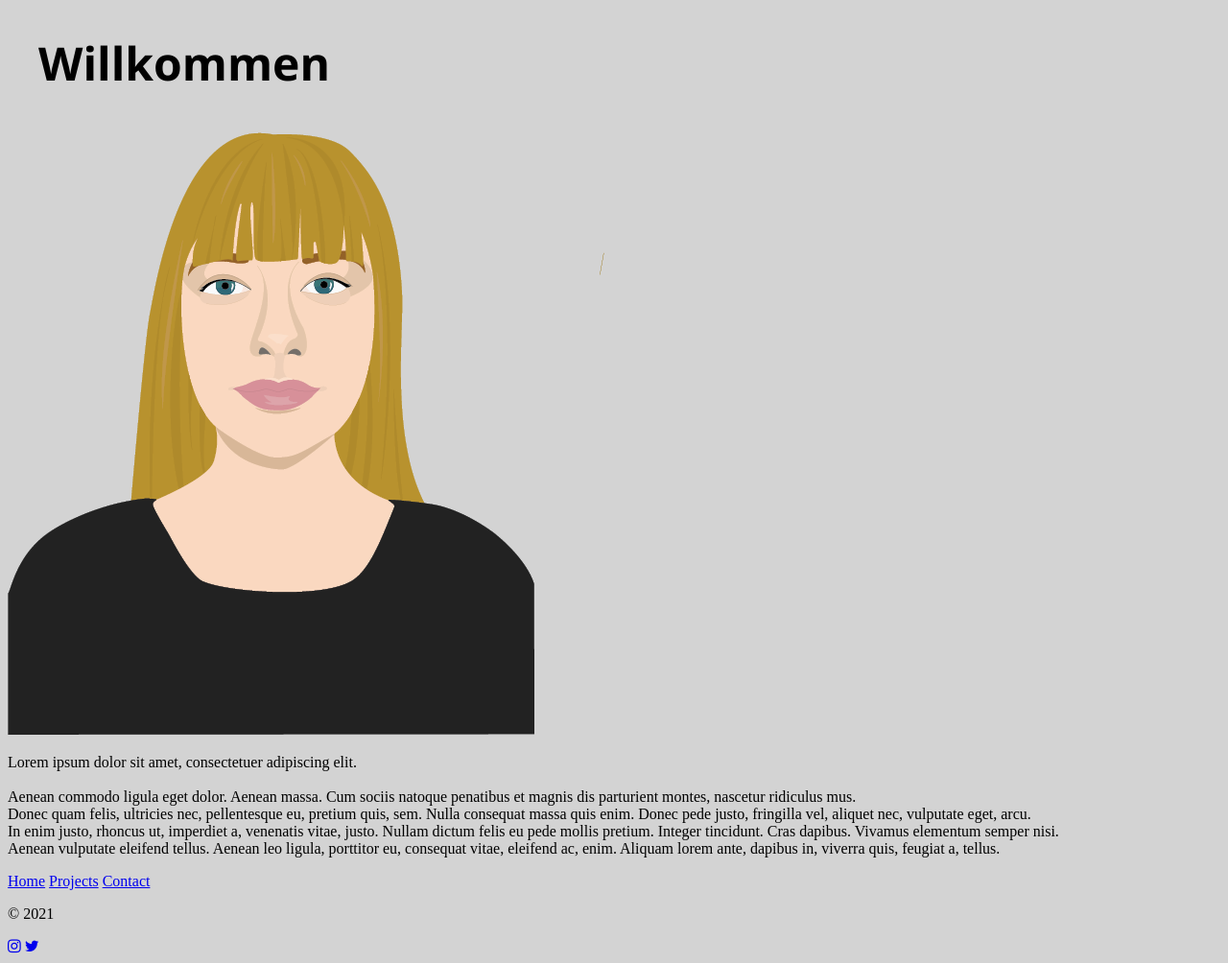
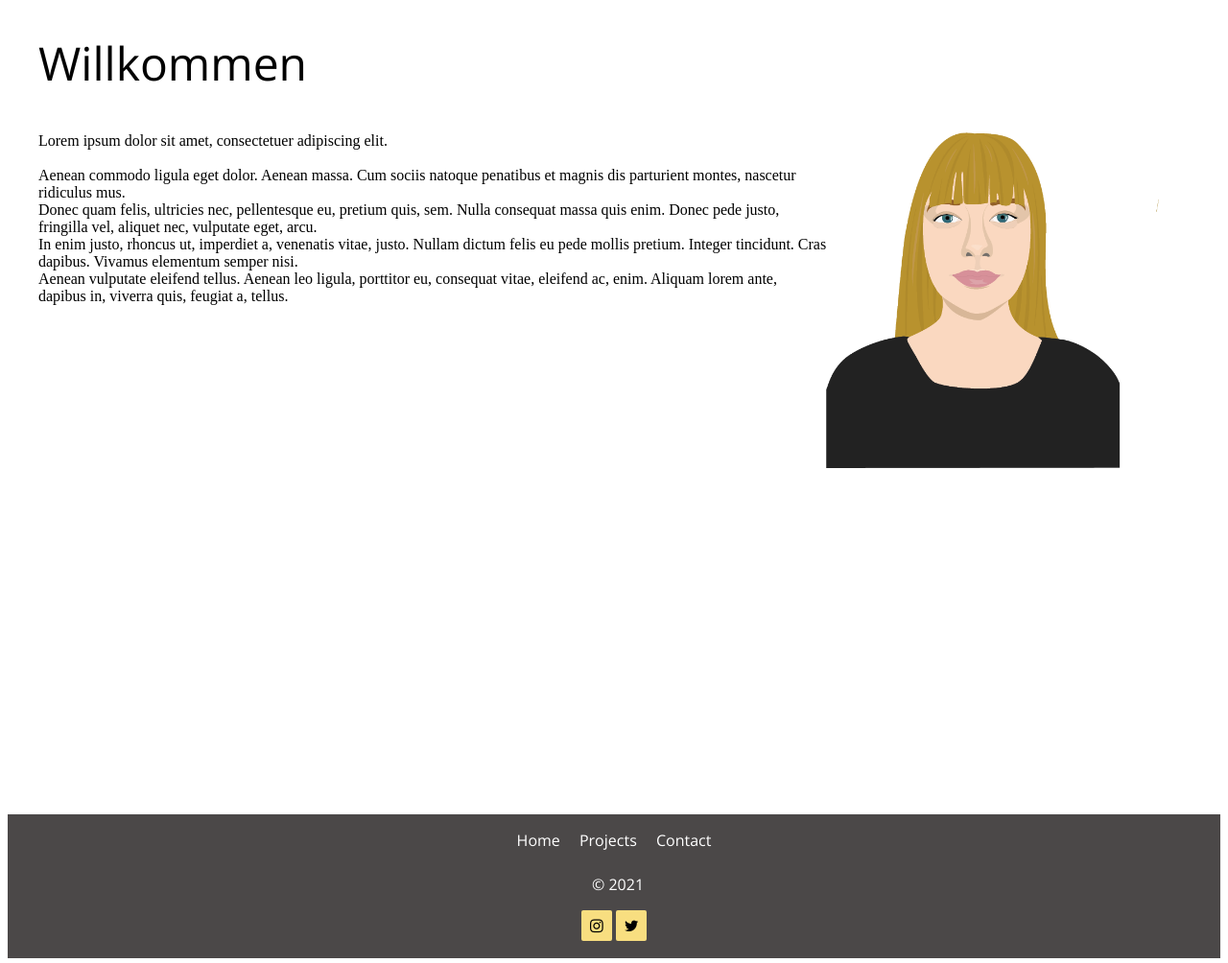
Before and after one commit to Anja-Ha/Anja-Hammer-simplified-setup-, a website: page index.html in a window 1280 px wide. Shown: the part 200-1204 px from the top of the page at 96% size. Drawn offline with nearby package versions, Linux system fonts and the light colour scheme.

Commit message:
Update styles.css
footer, Foto, wrapper, font-weight hinzugefügt, Farben abgeändert

```diff
--- a/styles.css
+++ b/styles.css
@@ -1,4 +1,5 @@
-@import url('https://fonts.googleapis.com/css2?family=Open+Sans:wght@400;700&display=swap');
+@import url('https://fonts.googleapis.com/css2?family=Open+Sans:ital,wght@0,300;0,600;0,700;1,400&display=swap');
+
 
 :root {
     /*color*/
@@ -7,8 +8,8 @@
     --color-primary2:#818181;
     --color-primary3:#D3D3D3;
     --color-white:#FFFFFF;
-    --color-secondary1: #E9BE5C;
-    --color-secondary2:#FFDD65;
+    --color-secondary1: #d1a337;
+    --color-secondary2:#f8de80;
     --color-secondary3:#FFEAA1;
 
     /*units*/
@@ -27,9 +28,11 @@
 }
 
 
+/*navigation*/
 
 nav {
-    font-family: "open sans", regular;
+    font-family: "open sans";
+    font-weight: 600;
     font-size: var(--font-size-h3);
     color: var(--color-primary1);
     text-decoration: none;
@@ -39,11 +42,12 @@ header {
     display: flex;
     justify-content: space-between;
     align-items: center;
-    padding: var(--unit-m)
+    padding: var(--unit-m);
+    background-color: var(--color-secondary2);
 }
 
 li a {
-    color:var(--color-primary1);
+    color:var(--color-black);
     text-decoration: none;
 }
 
@@ -67,15 +71,88 @@ li a :hover {
     color:var(--color-secondary1);
 }
 
+.logo {
+    padding:var(--unit-s);
+}
 
+
+/*body*/
+
+html,
 body {
-    background-color: var(--color-primary3);
+    height: 100%;
+    background-color: var(--color-white);
     color: var(--color-black);
+}
+
+.wrapper {
+    min-height: 100%;
+    margin-left:var(--unit-m);
+    margin-right:var(--unit-m);
 }
 
 h2 {
     font-size: var(--font-size-h1);
     font-family: var(--font-family);
+    font-weight:400;
     margin-top: var(--unit-l);
-    margin-left:var(--unit-m);
+   }
+
+.photo {
+    height: 350px;
+    float:right;
+    margin-right: var(--unit-m);
+
 }
+
+/*footer*/
+
+.footer {
+    background-color: var(--color-primary1);
+    color: var(--color-black);
+    height:var(--unit-l);
+    position: relative;
+    height: 150px;
+    font-family: var(--font-family);
+    text-align: center;
+}
+
+.footer .footer-links{
+    color:var(--color-white);
+   }
+
+.footer .footer-links a{
+	display:inline-block;
+	text-decoration: none;
+	color:  inherit;
+    margin-top: var(--unit-xs);
+    padding: var(--unit-xs)
+  }
+
+
+.footer .footer-links a {
+    transition: all 0.3s ease 0s;
+}
+
+.footer .footer-links a:hover{
+    color:var(--color-primary3);
+}
+
+.footer-company-name {
+    margin-left:var(--unit-xs);
+    color:var(--color-white);
+}
+
+.footer .footer-icons a{
+	display: inline-block;
+	width:var(--unit-m);
+	height:var(--unit-m);
+    border-radius: 2px;
+	cursor: pointer;
+	background-color:var(--color-secondary2);
+}
+
+.footer .footer-icons a i {
+    color: var(--color-black);
+    margin-top: 8px;
+    }
```
